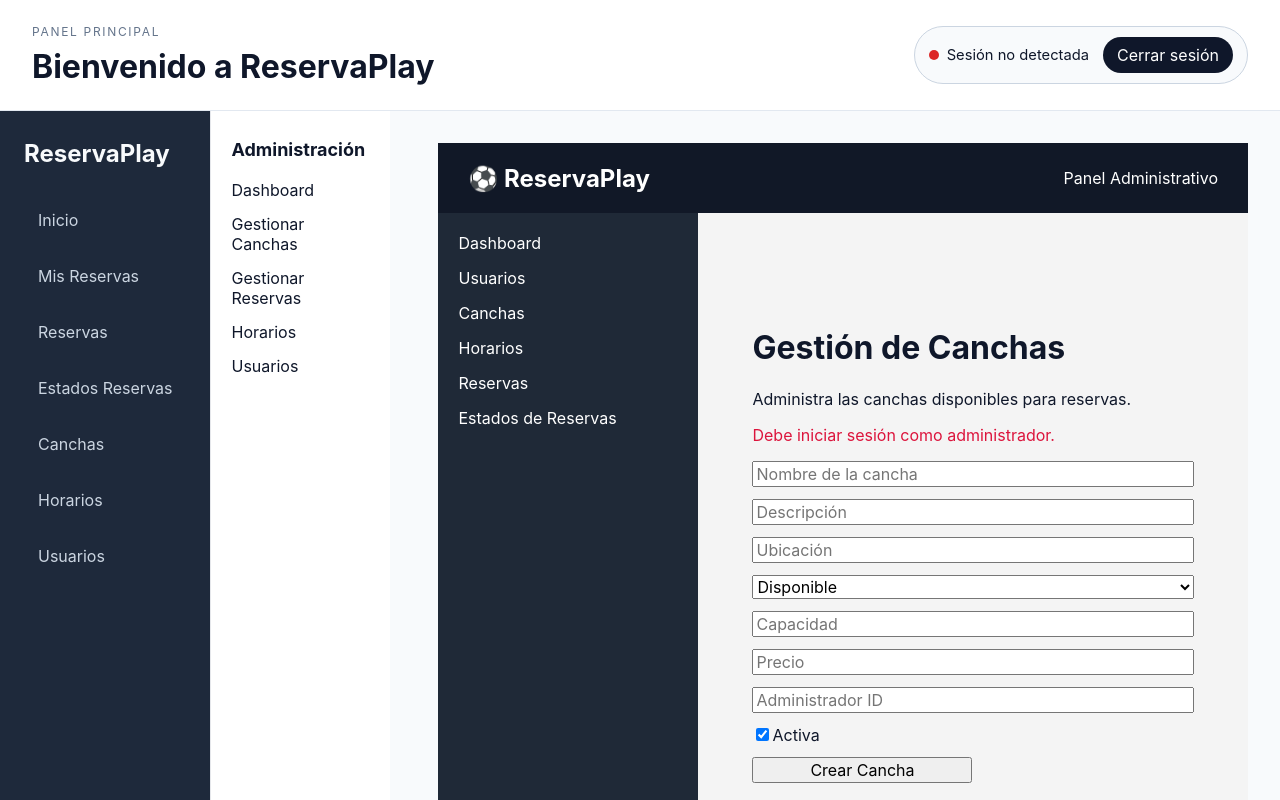
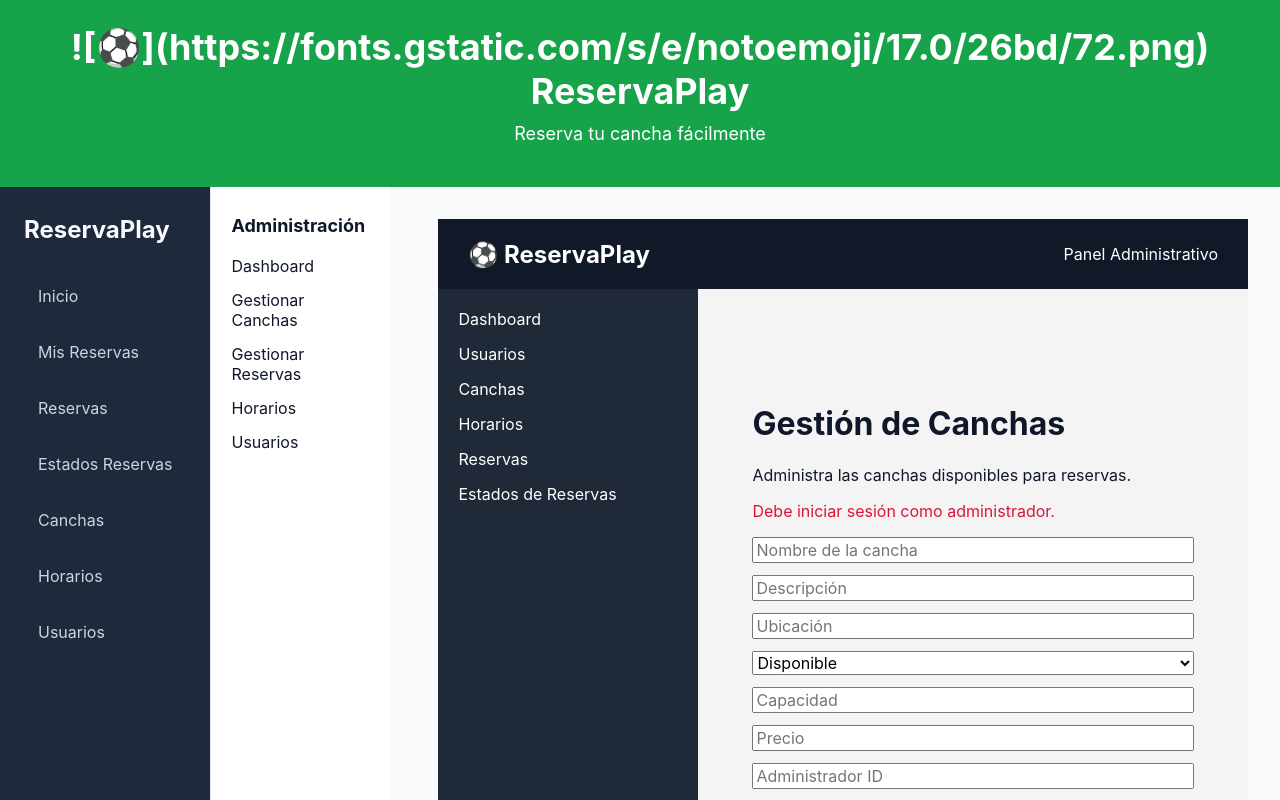
Before and after one commit to leidyrojas423-coder/ReservaPlay, a Next.js app in the folder frontend/: page /admin/canchas in a window 1280 px wide. Shown: the top 800 px of the page. Built offline with nearby package versions, Linux system fonts and the light colour scheme.

Commit message:
feat(frontend): rediseñar header con CSS Module deportivo

```diff
--- /dev/null
+++ b/frontend/app/components/Header.module.css
@@ -0,0 +1,16 @@
+.header {
+  background-color: #16a34a;
+  color: white;
+  padding: 25px;
+  text-align: center;
+}
+
+.title {
+  font-size: 36px;
+  margin: 0;
+}
+
+.description {
+  font-size: 18px;
+  margin-top: 10px;
+}
--- a/frontend/app/components/Header.tsx
+++ b/frontend/app/components/Header.tsx
@@ -1,16 +1,14 @@
-import AdminSessionBar from "./admin-session-bar";
+import styles from "./Header.module.css";
 
 export default function Header() {
   return (
-    <header className="page-header">
-      <div className="page-header__content">
-        <div>
-          <p className="eyebrow">Panel principal</p>
-          <h1>Bienvenido a ReservaPlay</h1>
-        </div>
-
-        <AdminSessionBar />
-      </div>
+    <header className={styles.header}>
+      <h1 className={styles.title}>
+        ![⚽](https://fonts.gstatic.com/s/e/notoemoji/17.0/26bd/72.png) ReservaPlay
+      </h1>
+      <p className={styles.description}>
+        Reserva tu cancha fácilmente
+      </p>
     </header>
   );
 }
```
